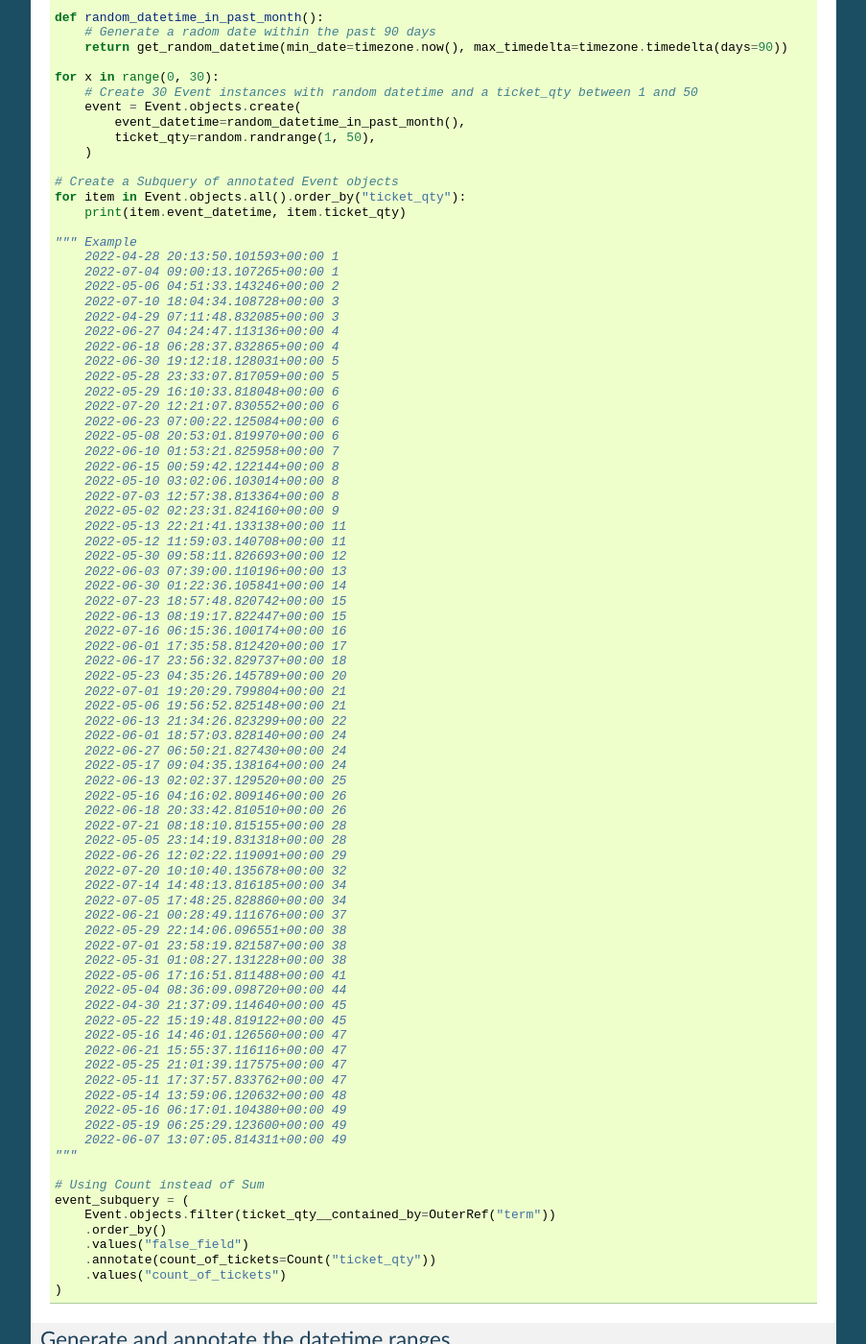
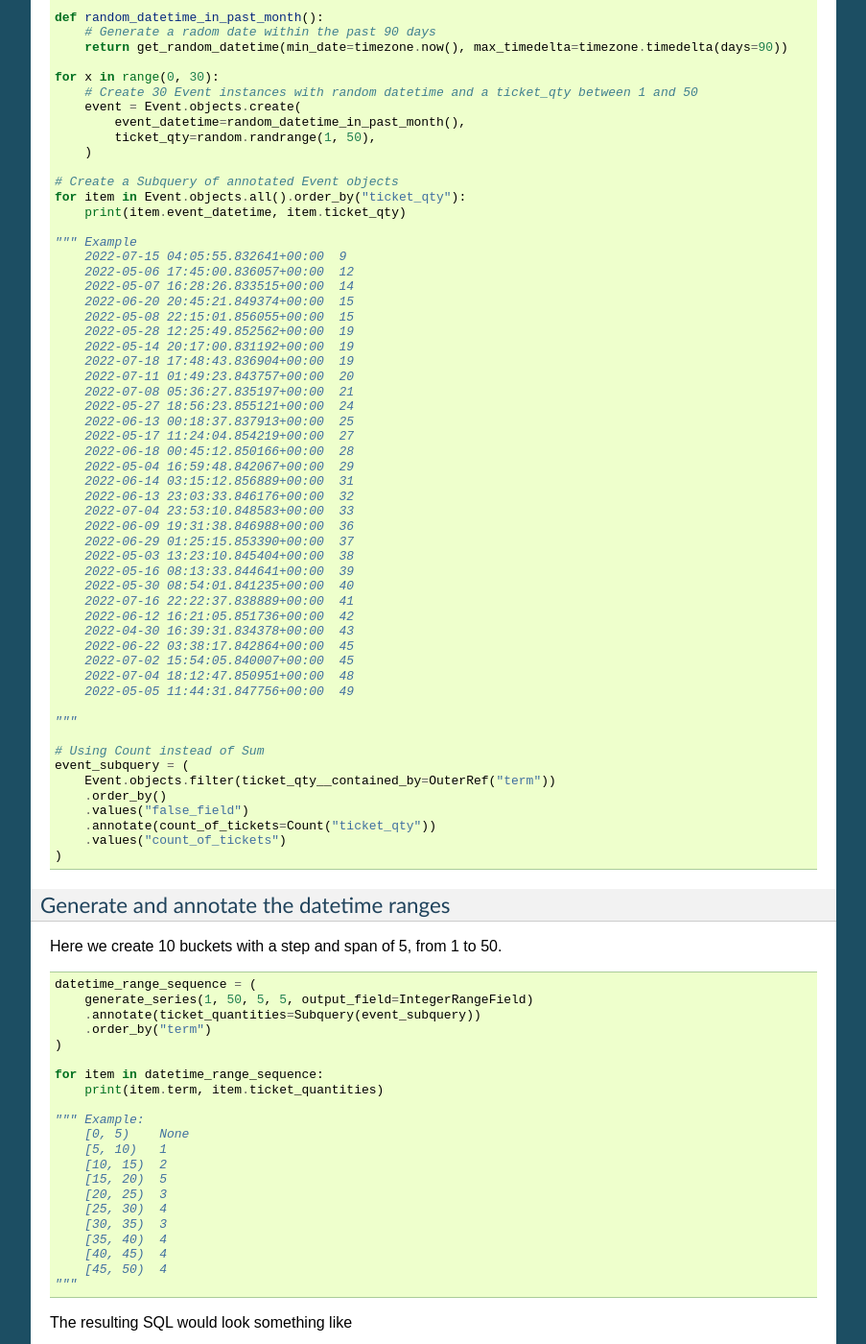
Before and after one commit to OmenApps/django-generate-series, a Sphinx documentation site: the page built from docs/usage_examples.md, in a window 1280 px wide and 1400 px high, scrolled down 7053 px. Shown: the whole window at 96% size, without its empty margins (198-1101 px from the left). Built offline with Sphinx 7.4.7, drawn with Linux system fonts in a browser that asks for light colours; some of the changed text lies outside the part shown.

Commit message:
Improve range buckets in example

````diff
--- a/docs/usage_examples.md
+++ b/docs/usage_examples.md
@@ -449,66 +449,37 @@
     print(item.event_datetime, item.ticket_qty)
 
 """ Example
-    2022-04-28 20:13:50.101593+00:00 1
-    2022-07-04 09:00:13.107265+00:00 1
-    2022-05-06 04:51:33.143246+00:00 2
-    2022-07-10 18:04:34.108728+00:00 3
-    2022-04-29 07:11:48.832085+00:00 3
-    2022-06-27 04:24:47.113136+00:00 4
-    2022-06-18 06:28:37.832865+00:00 4
-    2022-06-30 19:12:18.128031+00:00 5
-    2022-05-28 23:33:07.817059+00:00 5
-    2022-05-29 16:10:33.818048+00:00 6
-    2022-07-20 12:21:07.830552+00:00 6
-    2022-06-23 07:00:22.125084+00:00 6
-    2022-05-08 20:53:01.819970+00:00 6
-    2022-06-10 01:53:21.825958+00:00 7
-    2022-06-15 00:59:42.122144+00:00 8
-    2022-05-10 03:02:06.103014+00:00 8
-    2022-07-03 12:57:38.813364+00:00 8
-    2022-05-02 02:23:31.824160+00:00 9
-    2022-05-13 22:21:41.133138+00:00 11
-    2022-05-12 11:59:03.140708+00:00 11
-    2022-05-30 09:58:11.826693+00:00 12
-    2022-06-03 07:39:00.110196+00:00 13
-    2022-06-30 01:22:36.105841+00:00 14
-    2022-07-23 18:57:48.820742+00:00 15
-    2022-06-13 08:19:17.822447+00:00 15
-    2022-07-16 06:15:36.100174+00:00 16
-    2022-06-01 17:35:58.812420+00:00 17
-    2022-06-17 23:56:32.829737+00:00 18
-    2022-05-23 04:35:26.145789+00:00 20
-    2022-07-01 19:20:29.799804+00:00 21
-    2022-05-06 19:56:52.825148+00:00 21
-    2022-06-13 21:34:26.823299+00:00 22
-    2022-06-01 18:57:03.828140+00:00 24
-    2022-06-27 06:50:21.827430+00:00 24
-    2022-05-17 09:04:35.138164+00:00 24
-    2022-06-13 02:02:37.129520+00:00 25
-    2022-05-16 04:16:02.809146+00:00 26
-    2022-06-18 20:33:42.810510+00:00 26
-    2022-07-21 08:18:10.815155+00:00 28
-    2022-05-05 23:14:19.831318+00:00 28
-    2022-06-26 12:02:22.119091+00:00 29
-    2022-07-20 10:10:40.135678+00:00 32
-    2022-07-14 14:48:13.816185+00:00 34
-    2022-07-05 17:48:25.828860+00:00 34
-    2022-06-21 00:28:49.111676+00:00 37
-    2022-05-29 22:14:06.096551+00:00 38
-    2022-07-01 23:58:19.821587+00:00 38
-    2022-05-31 01:08:27.131228+00:00 38
-    2022-05-06 17:16:51.811488+00:00 41
-    2022-05-04 08:36:09.098720+00:00 44
-    2022-04-30 21:37:09.114640+00:00 45
-    2022-05-22 15:19:48.819122+00:00 45
-    2022-05-16 14:46:01.126560+00:00 47
-    2022-06-21 15:55:37.116116+00:00 47
-    2022-05-25 21:01:39.117575+00:00 47
-    2022-05-11 17:37:57.833762+00:00 47
-    2022-05-14 13:59:06.120632+00:00 48
-    2022-05-16 06:17:01.104380+00:00 49
-    2022-05-19 06:25:29.123600+00:00 49
-    2022-06-07 13:07:05.814311+00:00 49
+    2022-07-15 04:05:55.832641+00:00  9
+    2022-05-06 17:45:00.836057+00:00  12
+    2022-05-07 16:28:26.833515+00:00  14
+    2022-06-20 20:45:21.849374+00:00  15
+    2022-05-08 22:15:01.856055+00:00  15
+    2022-05-28 12:25:49.852562+00:00  19
+    2022-05-14 20:17:00.831192+00:00  19
+    2022-07-18 17:48:43.836904+00:00  19
+    2022-07-11 01:49:23.843757+00:00  20
+    2022-07-08 05:36:27.835197+00:00  21
+    2022-05-27 18:56:23.855121+00:00  24
+    2022-06-13 00:18:37.837913+00:00  25
+    2022-05-17 11:24:04.854219+00:00  27
+    2022-06-18 00:45:12.850166+00:00  28
+    2022-05-04 16:59:48.842067+00:00  29
+    2022-06-14 03:15:12.856889+00:00  31
+    2022-06-13 23:03:33.846176+00:00  32
+    2022-07-04 23:53:10.848583+00:00  33
+    2022-06-09 19:31:38.846988+00:00  36
+    2022-06-29 01:25:15.853390+00:00  37
+    2022-05-03 13:23:10.845404+00:00  38
+    2022-05-16 08:13:33.844641+00:00  39
+    2022-05-30 08:54:01.841235+00:00  40
+    2022-07-16 22:22:37.838889+00:00  41
+    2022-06-12 16:21:05.851736+00:00  42
+    2022-04-30 16:39:31.834378+00:00  43
+    2022-06-22 03:38:17.842864+00:00  45
+    2022-07-02 15:54:05.840007+00:00  45
+    2022-07-04 18:12:47.850951+00:00  48
+    2022-05-05 11:44:31.847756+00:00  49
+
 """
 
 # Using Count instead of Sum
@@ -536,16 +507,16 @@
     print(item.term, item.ticket_quantities)
 
 """ Example:
-    [1, 6) 9
-    [6, 11) 9
-    [11, 16) 7
-    [16, 21) 4
-    [21, 26) 7
-    [26, 31) 5
-    [31, 36) 3
-    [36, 41) 4
-    [41, 46) 4
-    [46, 51) 8
+    [0, 5)    None
+    [5, 10)   1
+    [10, 15)  2
+    [15, 20)  5
+    [20, 25)  3
+    [25, 30)  4
+    [30, 35)  3
+    [35, 40)  4
+    [40, 45)  4
+    [45, 50)  4
 """
 ```
 
@@ -569,7 +540,7 @@
     SELECT
       int4range(a, a + 5) AS term
     FROM
-      generate_series(1, 50, 5) a
+      generate_series(1, 49, 5) a
   ) AS django_generate_series_integerrangefieldseries
 ORDER BY
   "django_generate_series_integerrangefieldseries"."term" ASC;
````
